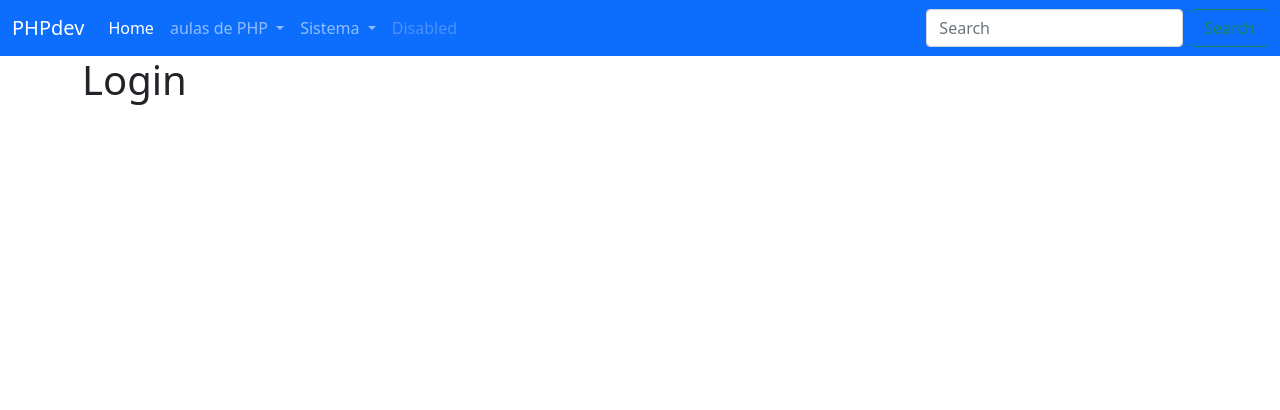
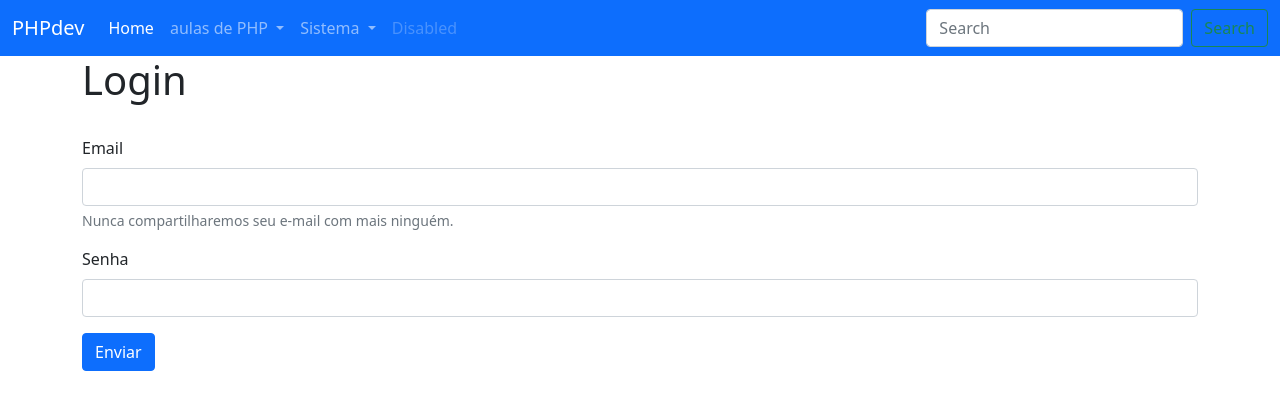
Before and after one commit to chags/aula, a PHP site: page /login.php in a window 1280 px wide. Shown: the top 410 px of the page. Run offline with PHP 8.4, Linux system fonts and the light colour scheme.

Commit message:
login
login de usuario

```diff
--- a/formulario.php
+++ b/formulario.php
@@ -39,7 +39,7 @@ echo $title;
                     <label for="inputState" class="form-label">Estado</label>
                     <select id="inputState" class="form-select" name="estado" >
                     <option selected>selecionar...</option>
-                <option value="CE">CEARÀ</option>
+                    <option value="CE">CEARÁ</option>
                     <option>...</option>
                     </select>
                 </div>
--- a/login.php
+++ b/login.php
@@ -4,9 +4,20 @@ include_once ("./componentes/head.php");
 include_once ("./componentes/navbar.php");
 $title = "<h1>Login</h1><br>";
 echo $title;
-#aula de criar pagtina de login
+#aula de criar pagina de login
 ?>
-
+<form method="POST" action="logando.php">
+  <div class="mb-3">
+    <label for="exampleInputEmail1" class="form-label">Email</label>
+    <input type="email" class="form-control" id="exampleInputEmail1" aria-describedby="emailHelp">
+    <div id="emailHelp" class="form-text"> Nunca compartilharemos seu e-mail com mais ninguém.</div>
+  </div>
+  <div class="mb-3">
+    <label for="exampleInputPassword1" class="form-label">Senha</label>
+    <input type="password" class="form-control" id="exampleInputPassword1">
+  </div>
+  <button type="submit" class="btn btn-primary">Enviar</button>
+</form>
 
 
 
```
Lines whose indentation alone changed are shown as unchanged.
